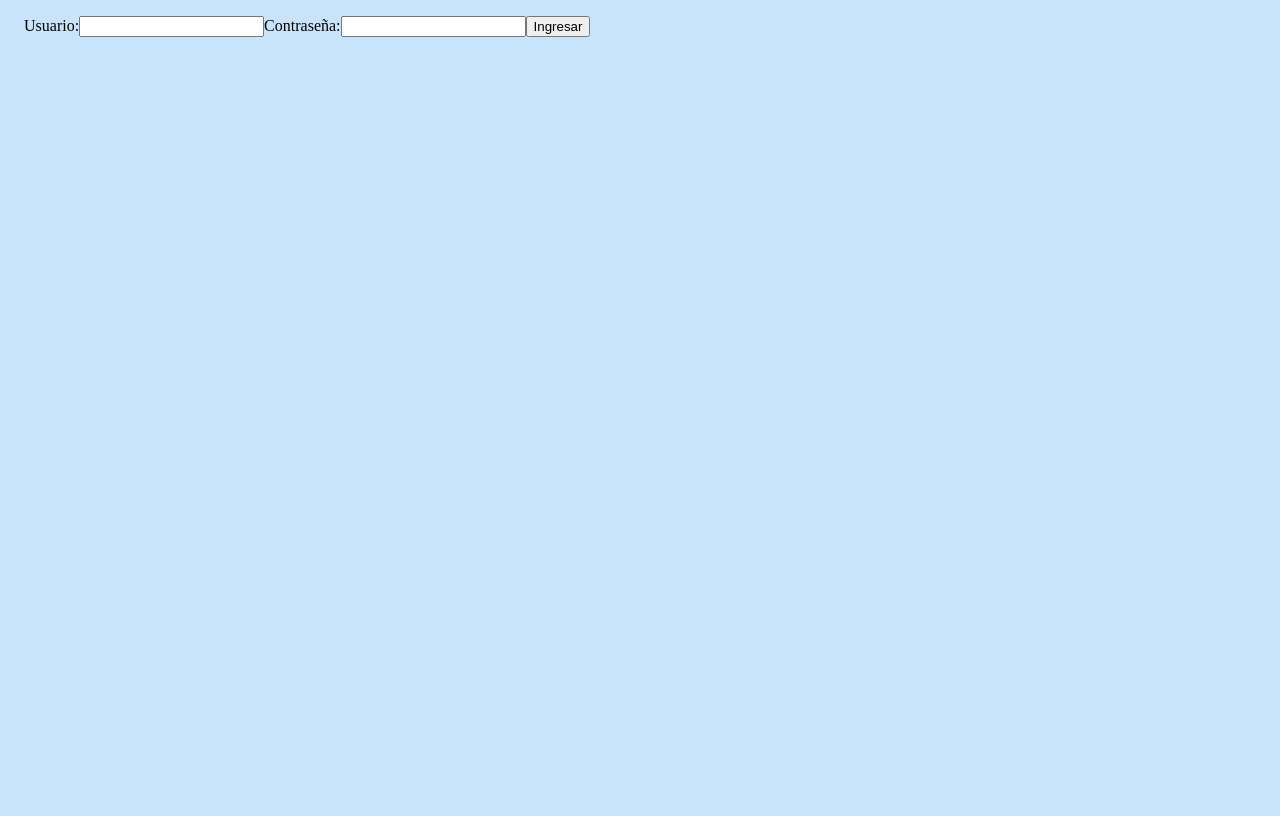
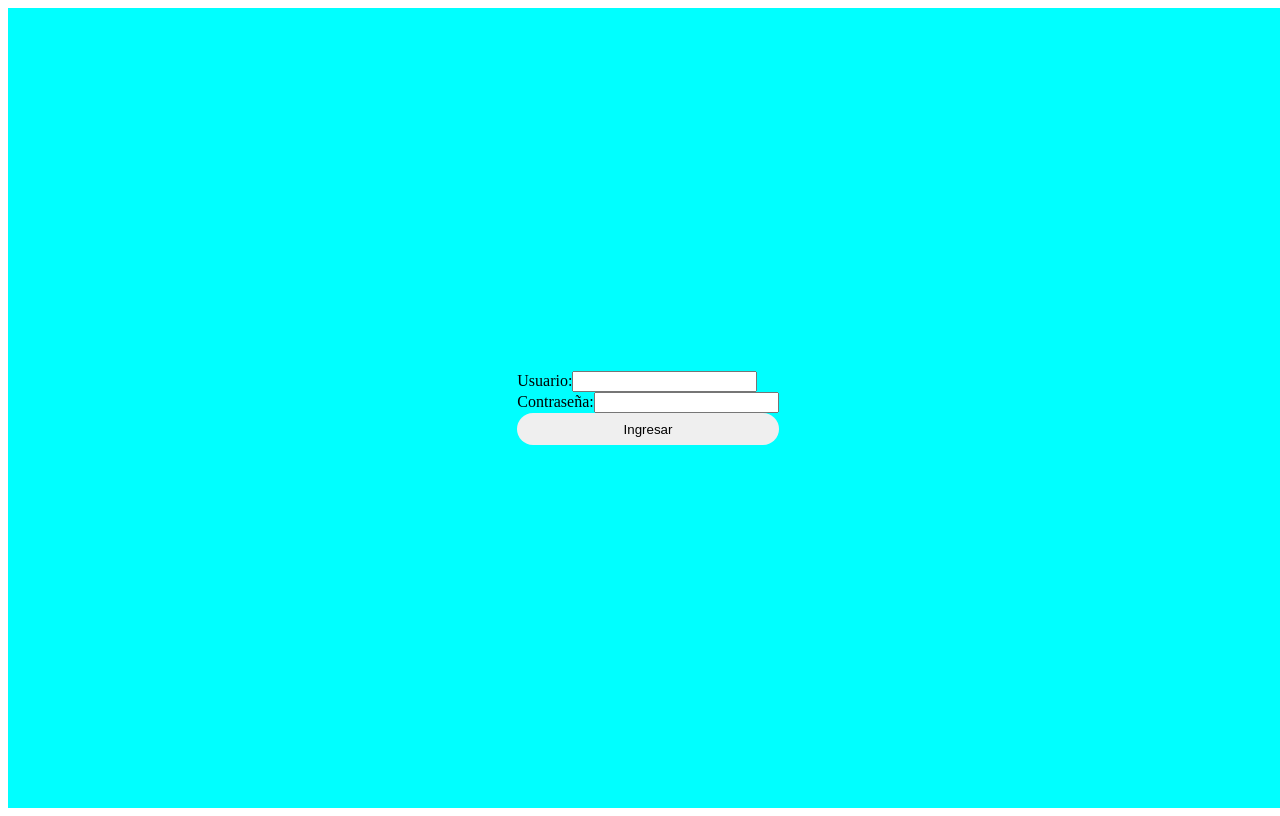
Before and after one commit to Octavio-Borelli/trenesApp, a React (Create React App) app: page / in a window 1280 px wide. Built offline with nearby package versions, Linux system fonts and the light colour scheme; no server answers; the database is empty.

Commit message:
date picker

```diff
--- a/package.json
+++ b/package.json
@@ -9,6 +9,7 @@
     "axios": "^1.3.3",
     "firebase": "^9.17.1",
     "react": "^18.2.0",
+    "react-datepicker": "^4.10.0",
     "react-dom": "^18.2.0",
     "react-firebase-hooks": "^5.1.1",
     "react-router-dom": "^6.7.0",
--- a/src/App.css
+++ b/src/App.css
@@ -1,9 +1,26 @@
-html{
-  background-color: rgb(200, 227, 250);
+.fondoIngresar{
+  height: 100vh;
+  width: 100vw;
+  background-color: aqua;
+  display: grid;
 }
 
-.inputs{
-  margin: 1rem;
+.ingresar{
+  display: grid;
+  margin: auto;
+  align-items: center;
+}
+
+.usuarioIngresar{
+
+}
+
+.botonIngresar{
+  border: tomato;
+  border-radius: 1rem;
+  height: 2rem;
+  width:auto;
+
 }
 
 .item {
--- a/src/components/Final/Final.jsx
+++ b/src/components/Final/Final.jsx
@@ -5,8 +5,8 @@ const Final = ({ item }) => {
     return (
         <div className="container" >
             <div className="item">
+                <h4>Origen: {item.Origen}</h4>
                 <h4>Destino: {item.Destino}</h4>
-                <h4>Origen: {item.Origen}</h4>
                 <h4>Fecha salida: {item['Fecha salida']}</h4>
                 <h4>Servicio: {item.Servicio}</h4>
                 <h4>Hora salida: {item['Hora salida']}</h4>
@@ -17,6 +17,7 @@ const Final = ({ item }) => {
                 <h4>Pullman(D): {item['Pullman(D)']}</h4>
                 <h4>Precio Primera: {item['Precio Primera']}</h4>
                 <h4>Precio Pullman: {item['Precio Pullman']}</h4>
+                <h4>Disponibilidad: {item['Disponibilidad']}</h4>
             </div>
         </div>)
 };
--- a/src/components/Ingresar/Ingresar.jsx
+++ b/src/components/Ingresar/Ingresar.jsx
@@ -15,18 +15,20 @@ const Ingresar = () => {
     };
 
     return (
-        <form className="inputs" onSubmit={handleAuth}>
-            <label>
-                Usuario:
-                <input type="email" value={email} onChange={(event) => setEmail(event.target.value)} />
-            </label>
-            <label>
-                Contraseña:
-                <input type="password" value={password} onChange={(event) => setPassword(event.target.value)} />
-            </label>
-            <button type="submit">Ingresar</button>
-            {registrarse && <p>Usuario registrado correctamente: {registrarse.email}</p>}
-        </form>
+        <div className='fondoIngresar'>
+            <form className="ingresar" onSubmit={handleAuth}>
+
+
+                <label>Usuario:
+                    <input className="usuarioIngresar" type="email" value={email} onChange={(event) => setEmail(event.target.value)} />
+                </label>
+                <label>Contraseña:
+                    <input className="contraseñaIngresar" type="password" value={password} onChange={(event) => setPassword(event.target.value)} />
+                </label>
+                <button className="botonIngresar" type="submit">Ingresar</button>
+                {registrarse && <p>Usuario registrado correctamente: {registrarse.email}</p>}
+            </form>
+        </div>
     );
 };
 
--- a/src/components/Prueba/Prueba.jsx
+++ b/src/components/Prueba/Prueba.jsx
@@ -1,6 +1,8 @@
 import { useState } from "react"
 import Ante from '../Ante/Ante';
 import useFirestore from '../../hooks/useFirestore';
+import DatePicker from 'react-datepicker';
+import 'react-datepicker/dist/react-datepicker.css';
 
 const Prueba = () => {
     const {
@@ -11,16 +13,52 @@ const Prueba = () => {
         handleDestinoChange,
         inputIncorrecto,
         handleOrigenBlur,
-        handleDestinoBlur
+        handleDestinoBlur,
     } = useFirestore();
 
     const [filtro, setFiltro] = useState([]);
     const [error, setError] = useState(null);
+    const [startDate, setStartDate] = useState(new Date());
+    const [endDate, setEndDate] = useState(null);
 
+    const handleStartDateChange = (date) => {
+        setStartDate(date);
+    };
+
+    const handleEndDateChange = (date) => {
+        setEndDate(date);
+    };
+
+
+    // const handleFiltro = () => {
+    //     if (origen && destino) {
+    //         const viajesFiltrados = viaje.filter((item) => item.Origen === origen && item.Destino === destino);
+    //         if (viajesFiltrados.length > 0) {
+    //             setFiltro(viajesFiltrados);
+    //             setError(null);
+    //         } else {
+    //             setFiltro([]);
+    //             setError(<h3>"No hay viajes disponibles."</h3>);
+    //         }
+    //     }
+    // };
 
     const handleFiltro = () => {
         if (origen && destino) {
-            const viajesFiltrados = viaje.filter((item) => item.Origen === origen && item.Destino === destino);
+            const viajesFiltrados = viaje.filter((item) => {
+                // Convertir la fecha de salida del formato "dd/mm/yyyy" a un objeto Date
+                const fechaSalida = new Date(item["Fecha salida"].split('/').reverse().join('-'));
+
+                // Verificar si la fecha de salida es posterior o igual a la fecha seleccionada en el DatePicker de ida
+                const fechaIdaValida = startDate.getTime() <= fechaSalida.getTime();
+
+                // Verificar si la fecha de vuelta es anterior o igual a la fecha seleccionada en el DatePicker de vuelta (si está seleccionada)
+                const fechaVueltaValida = !endDate || endDate.getTime() >= fechaSalida.getTime();
+
+                // Retornar true si ambas condiciones se cumplen
+                return fechaIdaValida && fechaVueltaValida && item.Origen === origen && item.Destino === destino;
+            });
+
             if (viajesFiltrados.length > 0) {
                 setFiltro(viajesFiltrados);
                 setError(null);
@@ -31,6 +69,7 @@ const Prueba = () => {
         }
     };
 
+
     return (
         <>
             <div className="inputs">
@@ -38,10 +77,22 @@ const Prueba = () => {
                     Origen:
                     <input type="text" value={origen} onBlur={handleOrigenBlur} onChange={handleOrigenChange} />
                 </label>
+                <br />
                 <label>
                     Destino:
                     <input type="text" value={destino} onBlur={handleDestinoBlur} onChange={handleDestinoChange} />
                 </label>
+                <br />
+                <label>
+                    Fecha de ida:
+                    <DatePicker selected={startDate} onChange={handleStartDateChange} />
+                </label>
+                <br />
+                <label>
+                    Fecha de vuelta:
+                    <DatePicker selected={endDate} onChange={handleEndDateChange} />
+                </label>
+                <br />
                 <button onClick={handleFiltro} disabled={!origen || !destino}>Buscar</button>
             </div>
             {error && <div>{error}</div>}
--- a/src/hooks/useFirestore.jsx
+++ b/src/hooks/useFirestore.jsx
@@ -13,7 +13,6 @@ const useFirestore = () => {
     const [inputIncorrecto, setInputIncorrecto] = useState(null);
     const [isTyping, setIsTyping] = useState(false);
     const [registrarse, setRegistrarse] = useState(null);
-
 
     const getDataFirebase = async () => {
         try {
@@ -112,7 +111,6 @@ const useFirestore = () => {
         registro,
         handleSubmit,
         isTyping,
-
     }
 }
 
```
Also changed, not shown: 1 other file (tests, documents, lock files or other folders).
